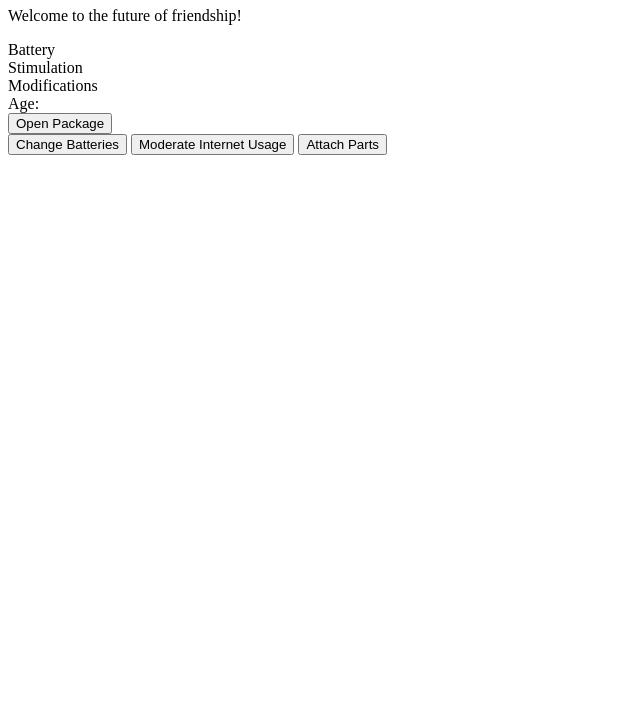
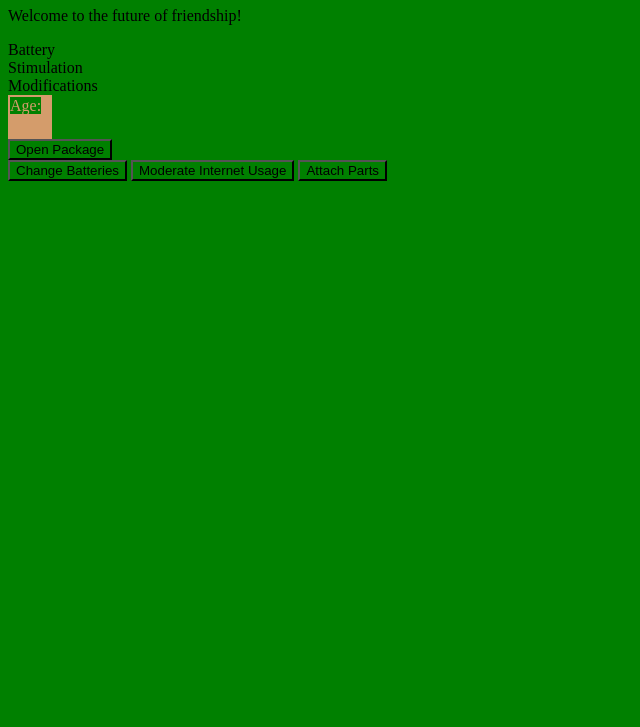
Before and after one commit to LAsoul88/Tomagotchi, a plain HTML site: page index.html in a window 1280 px wide. Shown: the part 73-800 px from the top of the page, without its empty margins (0-640 px from the left). Drawn offline with nearby package versions, Linux system fonts and the light colour scheme.

Commit message:
started working on css

```diff
--- a/index.html
+++ b/index.html
@@ -4,7 +4,7 @@
     <meta charset="UTF-8">
     <meta http-equiv="X-UA-Compatible" content="IE=edge">
     <meta name="viewport" content="width=device-width, initial-scale=1.0">
-    <link rel="stylesheet" src="styles/main.css">
+    <link rel="stylesheet" href="styles/main.css">
     <script src="https://ajax.googleapis.com/ajax/libs/jquery/3.4.1/jquery.min.js"></script>
     <script src="scripts/app.js" defer></script>
     <title>Friendroid</title>
--- a/scripts/app.js
+++ b/scripts/app.js
@@ -22,9 +22,9 @@ const friendroid = {
 
 /*
     2. event listener on button to begin game
-    - select ".open-package" from the dom
-    - add event listener "click"
-    - create a start method in friendroid object that the event listener will call
+    - select ".open-package" from the dom - done
+    - add event listener "click" - done
+    - create a start method in friendroid object that the event listener will call -done
 */
 
 $(".open-package").on("click", friendroid.start);
--- a/styles/main.css
+++ b/styles/main.css
@@ -1,3 +1,11 @@
+:root {
+    --box-color: #d49c6b;
+    --robot-blue: #252b31;
+    --robot-gray: #5e6668;
+    --robot-lightgray: #c1c8c7;
+    --text-white: #f6fafb;
+}
+
 * {
     background-color: green;
 }
@@ -7,7 +15,11 @@
 }
 
 .box {
-
+    background-color: var(--box-color);
+    color: var(--box-color);
+    border: 2px solid var(--box-color);
+    width: 40px;
+    height: 40px;
 }
 
 .robot-head {
```
Also changed, not shown: 1 other file.
